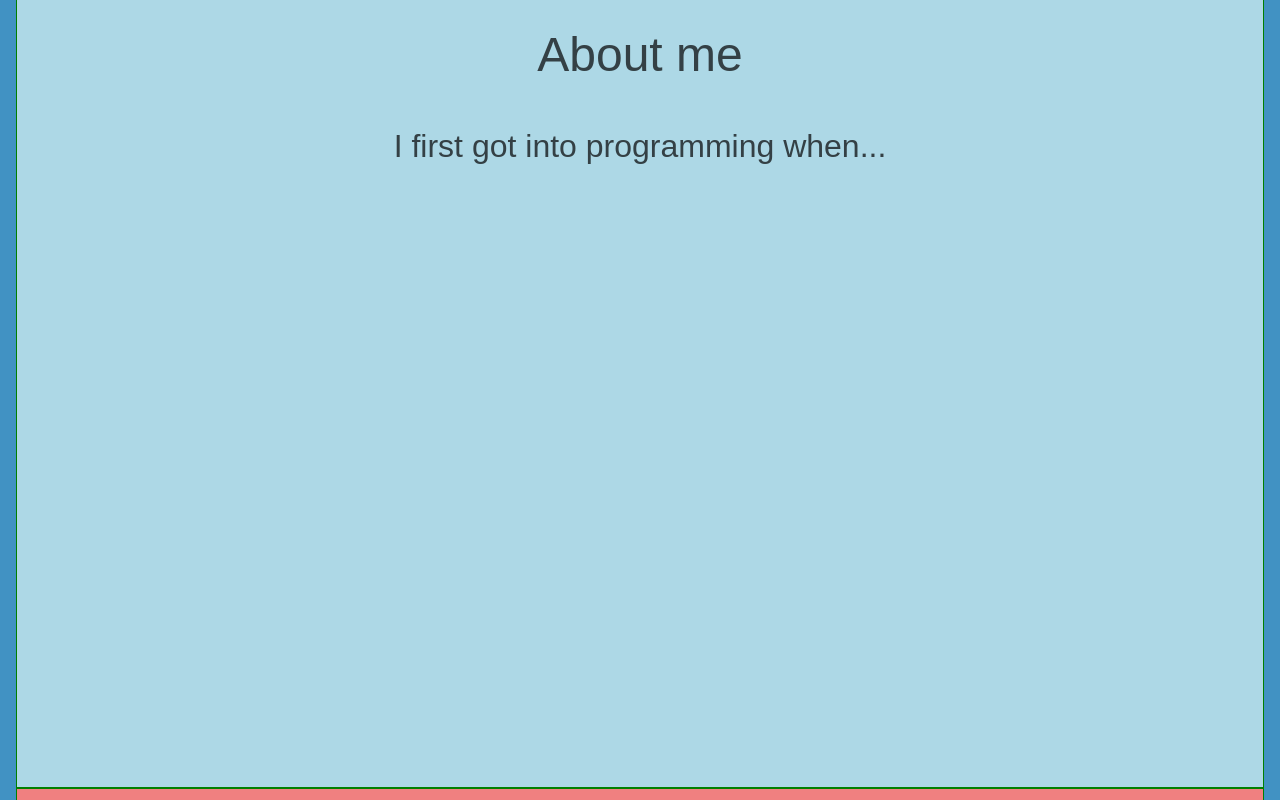
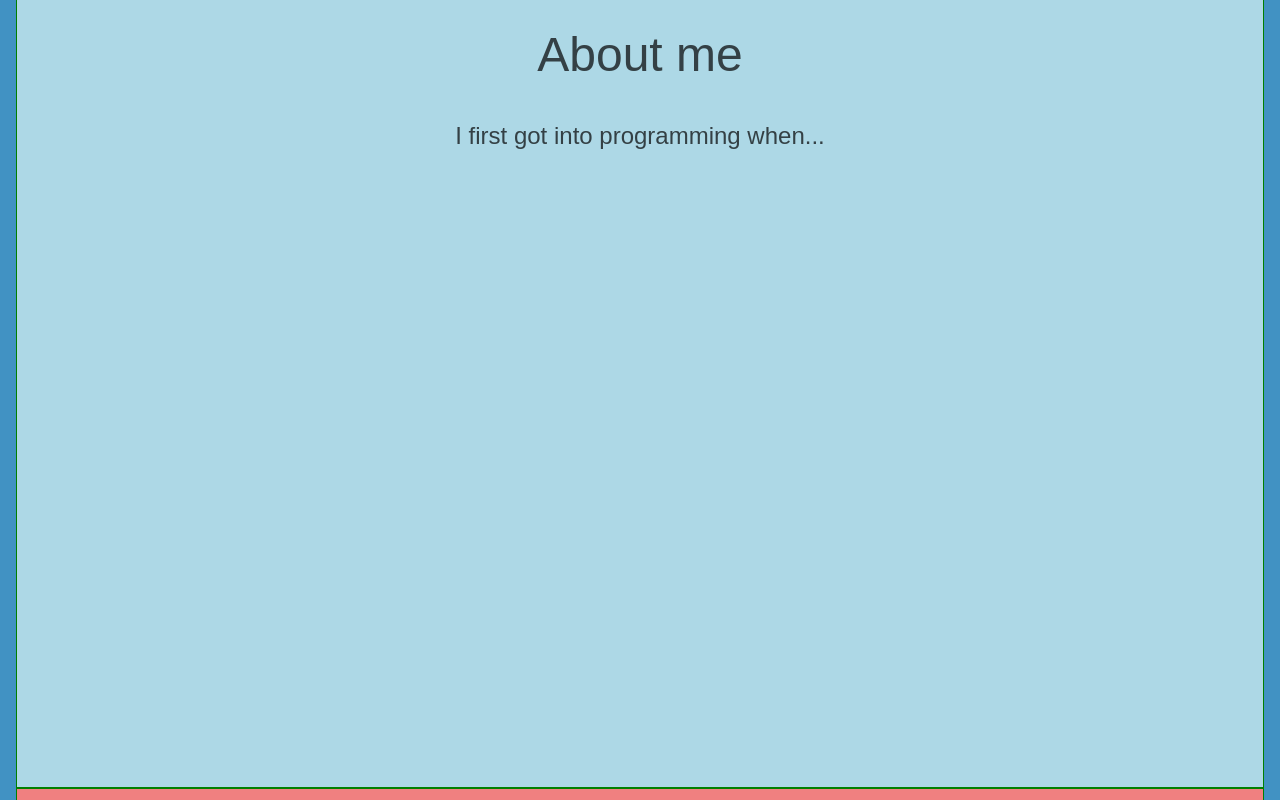
Before and after one commit to sidney-prytherch/Profile-Site, a SvelteKit app: page / in a window 1280 px wide. Shown: the part 980-1780 px from the top of the page. Built offline with nearby package versions, Linux system fonts and the light colour scheme; a web font is replaced by a local one.

Commit message:
Update p style

```diff
--- a/src/app.css
+++ b/src/app.css
@@ -36,8 +36,8 @@ p {
 }
 
 p {
-	line-height: 1.5;
-	font-size: 2rem;
+	line-height: 1.2;
+	font-size: 1.5rem;
 }
 
 a {
```
